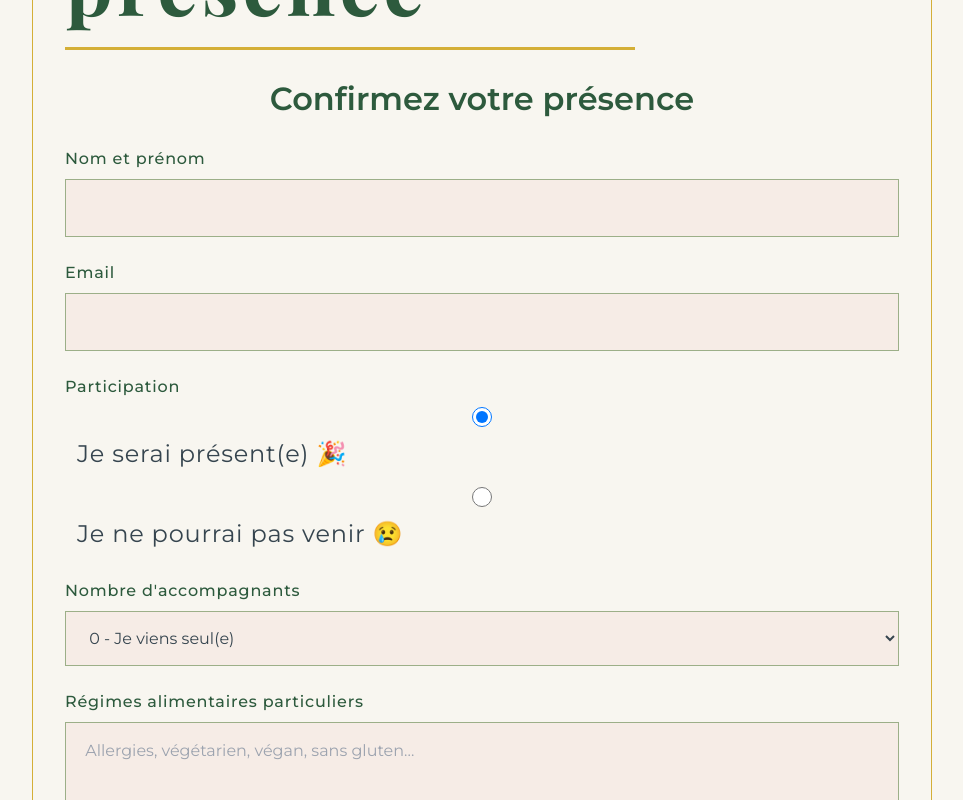
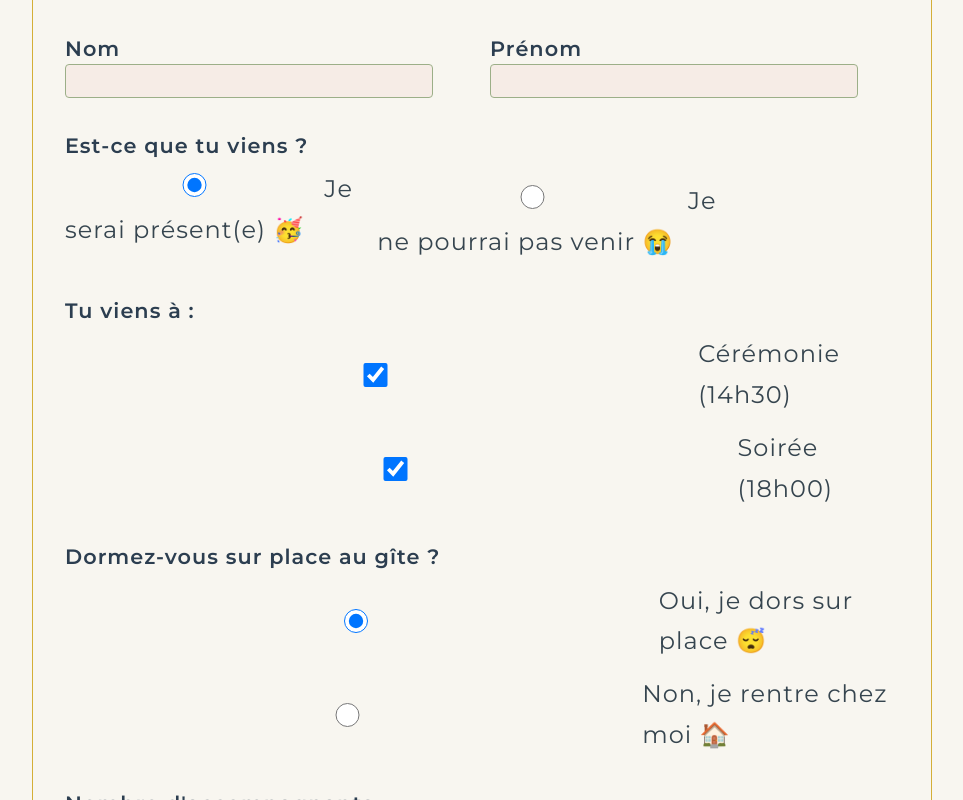
Before and after one commit to Esteranodin/Wedding-RSVP, a Next.js app: page /rsvp in a window 1280 px wide. Shown: the part 460-1260 px from the top of the page, without its empty margins (158-1121 px from the left). Built offline with nearby package versions, Linux system fonts and the light colour scheme; a web font is replaced by a local one.

Commit message:
ADD: form données

```diff
--- a/app/admin/page.js
+++ b/app/admin/page.js
@@ -12,7 +12,7 @@ export default function Admin() {
   const [password, setPassword] = useState('');
   const [user, setUser] = useState(null);
   const [loading, setLoading] = useState(true);
-  const [stats, setStats] = useState({ attending: 0, notAttending: 0, totalGuests: 0 });
+  const [stats, setStats] = useState({ attending: 0, notAttending: 0, totalGuests: 0, sleepingOnSite: 0 });
   const [error, setError] = useState('');
 
   // Écoute l'état d'authentification
@@ -46,8 +46,9 @@ export default function Admin() {
       const totalGuests = guestList.reduce((acc, guest) => {
         return guest.attending ? acc + 1 + (guest.guestCount || 0) : acc;
       }, 0);
+      const sleepingOnSite = guestList.filter(g => g.attending && g.sleeping).length;
 
-      setStats({ attending, notAttending, totalGuests });
+      setStats({ attending, notAttending, totalGuests, sleepingOnSite });
     } catch (error) {
       console.error("Erreur lors du chargement :", error);
       setError("Erreur lors du chargement des données");
@@ -163,7 +164,7 @@ export default function Admin() {
               )}
 
               {/* Stats rapides */}
-              <div className="grid grid-cols-3 gap-6">
+              <div className="grid grid-cols-4 gap-6">
                 <div className="card-elegant text-center">
                   <div className="title-secondary text-deep-emerald">{stats.attending}</div>
                   <div className="text-decorative">Confirmés</div>
@@ -178,6 +179,11 @@ export default function Admin() {
                   <div className="title-secondary text-gold">{stats.totalGuests}</div>
                   <div className="text-decorative">Total invités</div>
                 </div>
+
+                <div className="card-elegant text-center">
+                  <div className="title-secondary text-deep-emerald">{stats.sleepingOnSite || 0}</div>
+                  <div className="text-decorative">Dorment sur place</div>
+                </div>
               </div>
 
               {/* Liste simplifiée */}
@@ -189,46 +195,70 @@ export default function Admin() {
                 ) : (
                   <div className="space-y-4">
                     {guests.map(guest => (
-                      <div key={guest.id} className="flex justify-between items-center p-4 bg-pearl bg-opacity-50 rounded border">
-                        <div className="flex-1">
+                      <div key={guest.id} className="p-4 bg-pearl bg-opacity-50 rounded border">
+                        <div className="flex justify-between items-start gap-4">
                           <div className="flex items-center gap-4">
                             <div className={`text-2xl ${guest.attending ? 'text-deep-emerald' : 'text-dusty-rose'}`}>
                               {guest.attending ? '✓' : '✗'}
                             </div>
                             <div>
                               <div className="font-semibold text-readable">{guest.name}</div>
-                              <div className="text-sm text-decorative">{guest.email}</div>
+                              {guest.lastname && guest.firstname && (
+                                <div className="text-sm text-decorative">{guest.firstname} {guest.lastname}</div>
+                              )}
                             </div>
                           </div>
+
+                          <button
+                            onClick={() => deleteGuest(guest.id)}
+                            className="text-red-600 hover:text-red-800 text-sm px-2 py-1"
+                            title="Supprimer"
+                          >
+                            🗑️
+                          </button>
                         </div>
 
                         {guest.attending && (
-                          <div className="text-center mx-4">
-                            <div className="font-semibold text-readable">+{guest.guestCount || 0}</div>
-                            <div className="text-xs text-decorative">accomp.</div>
+                          <div className="mt-3 grid grid-cols-2 md:grid-cols-4 gap-4 text-sm">
+                            <div className="text-center">
+                              <div className="font-semibold text-readable">+{guest.guestCount || 0}</div>
+                              <div className="text-xs text-decorative">accompagnants</div>
+                            </div>
+
+                            <div className="text-center">
+                              <div className="font-semibold text-readable">
+                                {guest.attendingEvents ?
+                                  (guest.attendingEvents.includes('ceremony') && guest.attendingEvents.includes('party') ? 'Cérémonie + Soirée' :
+                                   guest.attendingEvents.includes('ceremony') ? 'Cérémonie seule' :
+                                   guest.attendingEvents.includes('party') ? 'Soirée seule' : 'Non défini')
+                                  : 'Non défini'
+                                }
+                              </div>
+                              <div className="text-xs text-decorative">participation</div>
+                            </div>
+
+                            <div className="text-center">
+                              <div className="font-semibold text-readable">
+                                {guest.sleeping ? '😴 Oui' : '🏠 Non'}
+                              </div>
+                              <div className="text-xs text-decorative">dort sur place</div>
+                            </div>
+
+                            <div className="text-center">
+                              <div className="text-sm text-readable">
+                                {guest.timestamp?.toDate().toLocaleDateString('fr-FR')}
+                              </div>
+                              <div className="text-xs text-decorative">date réponse</div>
+                            </div>
                           </div>
                         )}
 
                         {guest.dietary && (
-                          <div className="text-center mx-4 max-w-xs">
-                            <div className="text-sm text-readable truncate">{guest.dietary}</div>
-                            <div className="text-xs text-decorative">régime</div>
+                          <div className="mt-3 p-2 bg-white bg-opacity-50 rounded">
+                            <div className="text-xs text-decorative">Régimes alimentaires :</div>
+                            <div className="text-sm text-readable">{guest.dietary}</div>
                           </div>
                         )}
-
-                        <div className="text-center mx-4">
-                          <div className="text-sm text-readable">
-                            {guest.timestamp?.toDate().toLocaleDateString('fr-FR')}
-                          </div>
-                        </div>
-
-                        <button
-                          onClick={() => deleteGuest(guest.id)}
-                          className="text-red-600 hover:text-red-800 text-sm px-2 py-1"
-                          title="Supprimer"
-                        >
-                          🗑️
-                        </button>
                       </div>
                     ))}
                   </div>
--- a/app/globals.css
+++ b/app/globals.css
@@ -299,7 +299,6 @@ h3 {
   color: var(--charcoal);
   line-height: 1.7;
   font-weight: 400;
-  /* text-align: center; */
 }
 
 .text-strong {
@@ -383,9 +382,14 @@ h3 {
   border: 1px solid var(--sage);
   padding: 1rem 1.2rem;
   font-size: 1rem;
-  width: 100%;
+  width: 90%;
   transition: all 0.3s ease;
   color: var(--charcoal);
+  border-radius: 4px;
+}
+
+.form-elegant input {
+  height: 1.5rem;
 }
 
 .form-elegant input:focus,
@@ -398,11 +402,11 @@ h3 {
 }
 
 .form-elegant label {
-  color: var(--deep-emerald);
-  font-weight: 500;
+  color: var(--midnight);
+  font-weight: 600;
   margin-bottom: 0.5rem;
-  display: block;
-  font-size: 1rem;
+  /* display: block; */
+  font-size: 1.3rem;
   letter-spacing: 0.05em;
 }
 
--- a/app/infos/page.js
+++ b/app/infos/page.js
@@ -3,6 +3,7 @@ import Link from 'next/link';
 export const metadata = {
   title: 'Mariage ♥ Infos pratiques',
   description: 'Toutes les informations pratiques pour notre mariage',
+  robots: 'noindex, nofollow'
 }
 
 export default function Infos() {
--- a/app/page.js
+++ b/app/page.js
@@ -4,6 +4,7 @@ import Image from 'next/image';
 export const metadata = {
   title: "Mariage ♥ Ben & Marion",
   description: "Bienvenue sur le site du mariage de Ben & Marion",
+  robots: "noindex, nofollow"
 };
 
 // ...existing code...
--- a/app/rsvp/page.js
+++ b/app/rsvp/page.js
@@ -4,23 +4,25 @@ import Link from 'next/link';
 export const metadata = {
   title: 'Confirmer votre présence - Notre Mariage',
   description: 'Formulaire de confirmation de présence à notre mariage',
+  robots: 'noindex, nofollow'
 }
 
 export default function RSVP() {
   return (
     <div className="page-bg">
-      <div className="content-wrapper">
-        <div className="form-elegant">
-          <Link href="/" className="inline-block mb-6 text-decorative hover:opacity-70 transition-opacity">
-            ← Retour à l'accueil
-          </Link>
-
-          <h1 className="title-main text-center mb-8">Confirmer votre présence</h1>
+      <div className="content-wrapper flex flex-col">
+        <section className="form-elegant">
+          <div className="gap-8 flex justify-between">
+            <Link href="/" className="text-link">
+              ←&nbsp;Accueil
+            </Link>
+            <Link href="/infos" className="text-link">
+              Infos&nbsp;→
+            </Link>
+          </div>
+          <h1 className="title">Confirmer votre présence</h1>
           <RSVPForm />
-          <div className="text-center mt-8">
-            <p className="text-readable">Merci de votre réponse !</p>
-          </div>
-        </div>
+        </section>
       </div>
     </div>
   );
--- a/components/PresenceForm.js
+++ b/components/PresenceForm.js
@@ -5,21 +5,44 @@ import { collection, addDoc } from 'firebase/firestore';
 import { db } from '../lib/firebase';
 
 export default function RSVPForm() {
-  const [name, setName] = useState('');
-  const [email, setEmail] = useState('');
+  const [lastname, setLastname] = useState('');
+  const [firstname, setFirstname] = useState('');
   const [attending, setAttending] = useState(true);
+  const [sleeping, setSleeping] = useState(true);
   const [guests, setGuests] = useState(0);
   const [dietary, setDietary] = useState('');
   const [submitted, setSubmitted] = useState(false);
+  const [attendingEvents, setAttendingEvents] = useState(['ceremony', 'party']);
+  const [error, setError] = useState('');
 
   const handleSubmit = async (e) => {
     e.preventDefault();
+    setError('');
+    if (!lastname.trim()) {
+      setError('Le nom est requis.');
+      return;
+    }
+    if (!firstname.trim()) {
+      setError('Le prénom est requis.');
+      return;
+    }
+    if (attending && attendingEvents.length === 0) {
+      setError("Merci de sélectionner au moins 'Cérémonie' ou 'Soirée'.");
+      return;
+    }
+    if (attending && (isNaN(guests) || guests < 0)) {
+      setError('Le nombre d\'accompagnants est invalide.');
+      return;
+    }
 
     try {
       await addDoc(collection(db, 'guests'), {
-        name,
-        email,
+        lastname,
+        firstname,
+        name: `${firstname} ${lastname}`,
         attending,
+        attendingEvents,
+        sleeping,
         guestCount: Number(guests),
         dietary,
         timestamp: new Date()
@@ -27,6 +50,7 @@ export default function RSVPForm() {
 
       setSubmitted(true);
     } catch (error) {
+      setError("Erreur lors de l'envoi du formulaire. Veuillez réessayer.");
       console.error("Error adding document: ", error);
     }
   };
@@ -34,8 +58,7 @@ export default function RSVPForm() {
   if (submitted) {
     return (
       <div className="card-elegant text-center">
-        <h2 className="title-secondary  mb-4">Merci pour votre réponse !</h2>
-        <div className="separator-art-deco"></div>
+        <h2 className="title-secondary mb-4">Merci pour votre réponse !</h2>
         <p className="text-readable">
           Nous avons bien reçu votre confirmation.<br/>
           À très bientôt pour faire la fête ! 🎉
@@ -46,59 +69,126 @@ export default function RSVPForm() {
 
   return (
     <div className="space-y-6">
-      <h2 className="title-secondary text-center">Confirmez votre présence</h2>
+      {error && (
+        <div className="mb-4 p-2 bg-red-100 text-red-700 rounded text-center">
+          {error}
+        </div>
+      )}
 
-      <form onSubmit={handleSubmit} className="space-y-6">
-        <div>
-          <label htmlFor="name">Nom et prénom</label>
+      <h2 className="title-secondary mb-12"> - En remplissant tous les champs de ce formulaire, merci ♥ -</h2>
+
+      <form onSubmit={handleSubmit} className="space-y-8 center-item">
+        <div className="flex flex-col md:flex-row gap-4 justify-center">
+          <div className="flex-1">
+            <label htmlFor="lastname">Nom</label>
             <input
               type="text"
-            id="name"
-            value={name}
-            onChange={(e) => setName(e.target.value)}
+              id="lastname"
+              value={lastname}
+              onChange={e => setLastname(e.target.value)}
               required
             />
           </div>
-
-        <div>
-          <label htmlFor="email">Email</label>
+          <div className="flex-1">
+            <label htmlFor="firstname">Prénom</label>
             <input
-            type="email"
-            id="email"
-            value={email}
-            onChange={(e) => setEmail(e.target.value)}
+              type="text"
+              id="firstname"
+              value={firstname}
+              onChange={e => setFirstname(e.target.value)}
               required
             />
           </div>
+        </div>
 
         <div>
-          <label className="mb-4 block">Participation</label>
-          <div className="space-y-3">
-            <label className="flex items-center space-x-3 cursor-pointer">
+          <label className="mb-4 block">Est-ce que tu viens ?</label>
+          <div className="space-y-3 flex flex-wrap gap-6">
+            <label className="items-center space-x-0 cursor-pointer">
               <input
                 type="radio"
                 name="attending"
                 checked={attending}
                 onChange={() => setAttending(true)}
-                className="w-5 h-5 "
               />
-              <span className="text-readable">Je serai présent(e) 🎉</span>
+              <span className="text-readable">Je serai présent(e) 🥳</span>
             </label>
-            <label className="flex items-center space-x-3 cursor-pointer">
+            <label>
               <input
                 type="radio"
                 name="attending"
                 checked={!attending}
                 onChange={() => setAttending(false)}
-                className="w-5 h-5 text-flashy-pink"
               />
-              <span className="text-readable">Je ne pourrai pas venir 😢</span>
+              <span className="text-readable">Je ne pourrai pas venir 😭</span>
             </label>
           </div>
         </div>
 
         {attending && (
           <>
+            <div>
+              <label className="mb-4 block">Tu viens à :</label>
+              <div className="space-y-3">
+                <label className="flex items-center space-x-3 cursor-pointer">
+                  <input
+                    type="checkbox"
+                    checked={attendingEvents.includes('ceremony')}
+                    onChange={(e) => {
+                      if (e.target.checked) {
+                        setAttendingEvents([...attendingEvents, 'ceremony']);
+                      } else {
+                        setAttendingEvents(attendingEvents.filter(event => event !== 'ceremony'));
+                      }
+                    }}
+                    className="w-5 h-5"
+                  />
+                  <span className="text-readable">Cérémonie (14h30)</span>
+                </label>
+                <label className="flex items-center space-x-3 cursor-pointer">
+                  <input
+                    type="checkbox"
+                    checked={attendingEvents.includes('party')}
+                    onChange={(e) => {
+                      if (e.target.checked) {
+                        setAttendingEvents([...attendingEvents, 'party']);
+                      } else {
+                        setAttendingEvents(attendingEvents.filter(event => event !== 'party'));
+                      }
+                    }}
+                    className="w-5 h-5"
+                  />
+                  <span className="text-readable">Soirée (18h00)</span>
+                </label>
+              </div>
+            </div>
+
+            <div>
+              <label className="mb-4 block">Dormez-vous sur place au gîte ?</label>
+              <div className="space-y-3">
+                <label className="flex items-center space-x-3 cursor-pointer">
+                  <input
+                    type="radio"
+                    name="sleeping"
+                    checked={sleeping}
+                    onChange={() => setSleeping(true)}
+                    className="w-5 h-5"
+                  />
+                  <span className="text-readable">Oui, je dors sur place 😴</span>
+                </label>
+                <label className="flex items-center space-x-3 cursor-pointer">
+                  <input
+                    type="radio"
+                    name="sleeping"
+                    checked={!sleeping}
+                    onChange={() => setSleeping(false)}
+                    className="w-5 h-5"
+                  />
+                  <span className="text-readable">Non, je rentre chez moi 🏠</span>
+                </label>
+              </div>
+            </div>
+
             <div>
               <label htmlFor="guests">Nombre d'accompagnants</label>
               <select
@@ -115,19 +205,18 @@ export default function RSVPForm() {
             </div>
 
             <div>
-              <label htmlFor="dietary">Régimes alimentaires particuliers</label>
+              <label htmlFor="dietary">Allergies alimentaires</label>
               <textarea
                 id="dietary"
                 value={dietary}
                 onChange={(e) => setDietary(e.target.value)}
-                placeholder="Allergies, végétarien, végan, sans gluten..."
+                placeholder="Précisez ici si vous avez des allergies ou des régimes alimentaires particuliers"
                 rows="3"
               />
             </div>
           </>
         )}
-
-        <button type="submit" className="btn-elegant w-full hover-lift">
+          <button type="submit" className="btn-elegant">
             Envoyer ma réponse
           </button>
       </form>
```
Also changed, not shown: public/robots.txt (added). Lines whose indentation alone changed are shown as unchanged.
